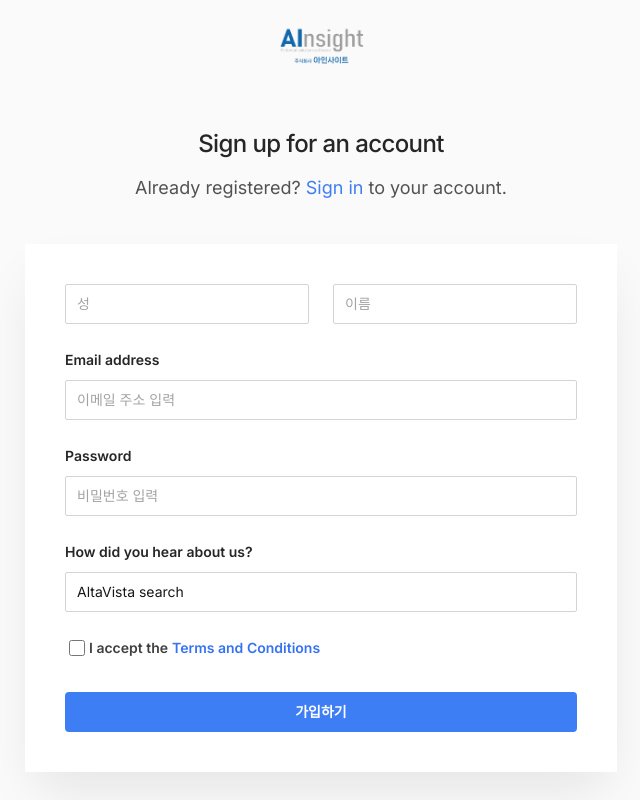
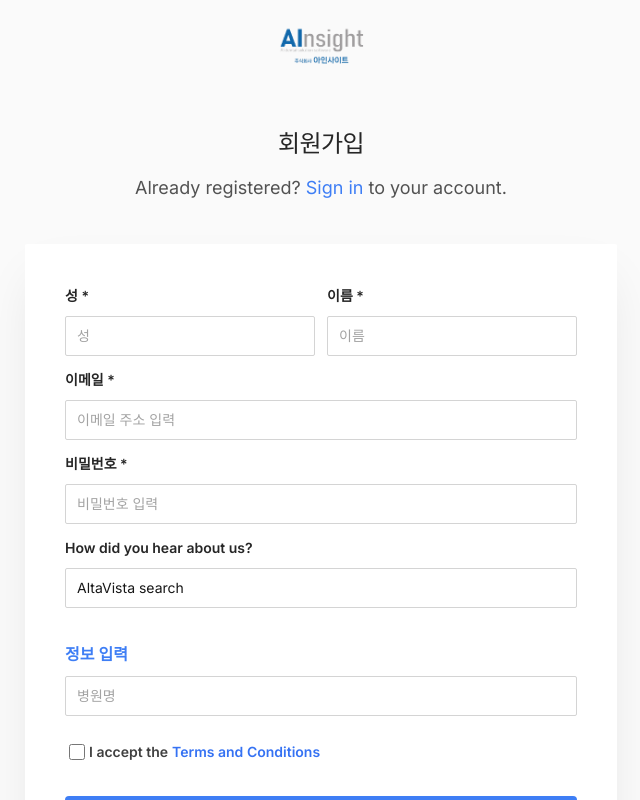
Before and after one commit to AInsightrnd/web, a Next.js app: page /register in a window 1280 px wide. Shown: the whole page, without its empty margins (319-959 px from the left). Built offline with nearby package versions, Linux system fonts and the light colour scheme.

Commit message:
sign-up page.tsx test

```diff
--- a/src/app/(auth)/login/page.tsx
+++ b/src/app/(auth)/login/page.tsx
@@ -12,7 +12,7 @@ export const metadata: Metadata = {
 export default function Login() {
   return (
     <AuthLayout
-      title="Sign in to account"
+      title="로그인"
       subtitle={
         <>
           Don’t have an account?{' '}
--- a/src/app/(auth)/register/page.tsx
+++ b/src/app/(auth)/register/page.tsx
@@ -6,13 +6,13 @@ import { SelectField, TextField } from '@/components/Fields'
 import { type Metadata } from 'next'
 
 export const metadata: Metadata = {
-  title: 'Sign Up',
+  title: '회원가입',
 }
 
 export default function Register() {
   return (
     <AuthLayout
-      title="Sign up for an account"
+      title="회원가입"
       subtitle={
         <>
           Already registered?{' '}
@@ -24,9 +24,10 @@ export default function Register() {
       }
     >
       <form>
-        <div className="grid grid-cols-2 gap-6">
+        <div className="grid grid-cols-2 gap-3">
         <TextField
             name="last_name"
+            label="성 *"
             type="text"
             autoComplete="family-name"
             placeholder="성"
@@ -35,6 +36,7 @@ export default function Register() {
           <TextField
             name="first_name"
             type="text"
+            label="이름 *"
             autoComplete="given-name"
             placeholder="이름"
             required
@@ -42,7 +44,7 @@ export default function Register() {
 
           <TextField
             className="col-span-full"
-            label="Email address"
+            label="이메일 *"
             name="email"
             type="email"
             autoComplete="email"
@@ -51,7 +53,7 @@ export default function Register() {
           />
           <TextField
             className="col-span-full"
-            label="Password"
+            label="비밀번호 *"
             name="password"
             type="password"
             autoComplete="new-password"
@@ -68,7 +70,21 @@ export default function Register() {
             <option>Our route 34 city bus ad</option>
             <option>The “Never Use This” podcast</option>
           </SelectField>
+          </div>
+
+          <div className="grid grid-cols-2 mt-8 gap-2">
+          <h2 className="text-base font-semibold leading-7 text-ainblue-800">정보 입력</h2>
+          <TextField
+            className="col-span-full"
+            name="hospital"
+            type="hospital"
+            placeholder="병원명"
+            required
+          />
+
         </div>
+
+
 
         <div className="mt-6 space-y-6">
            <div className="relative flex gap-x-4">
```
